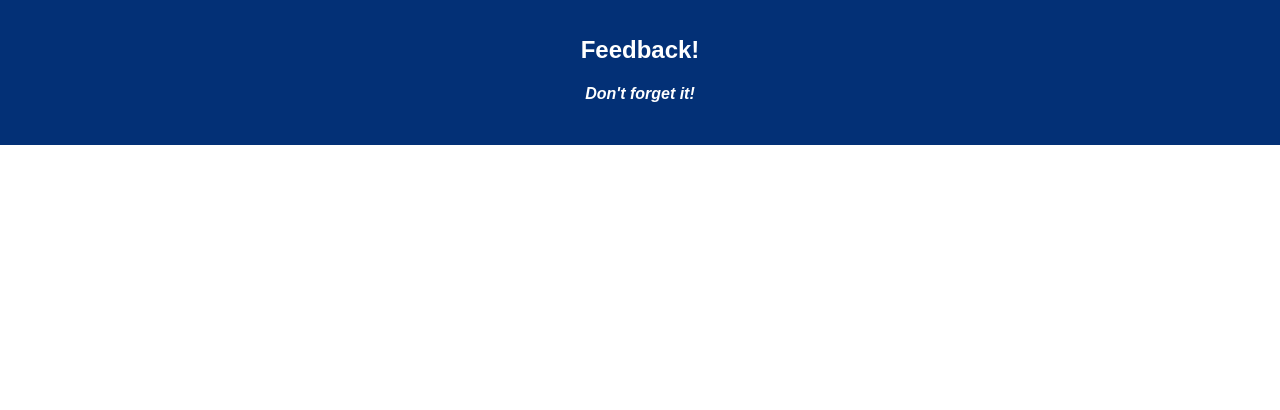
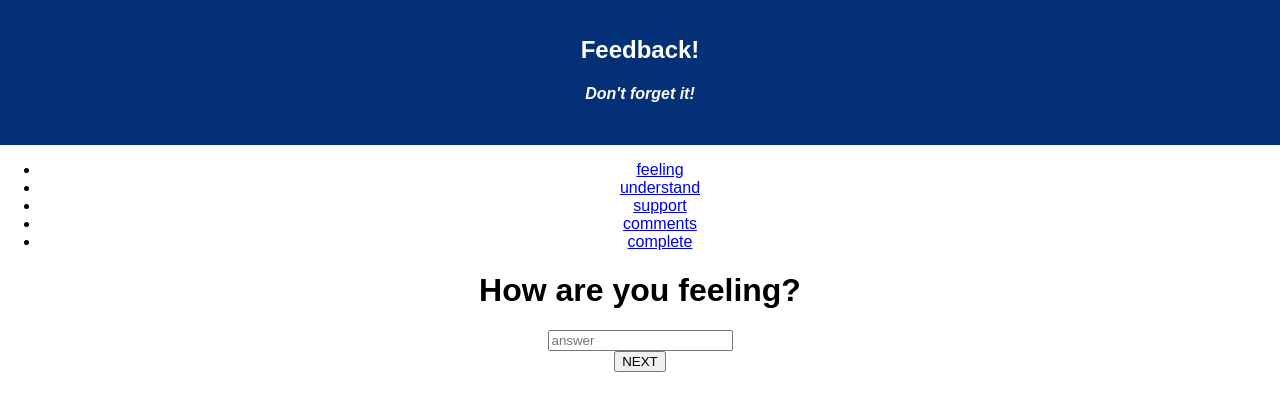
Before and after one commit to joeevert/Redux-Feedback-Loop, a React (Create React App) app: page /#/feeling in a window 1280 px wide. Before the commit this address led to /#/admin. Shown: the top 410 px of the page. Built offline with nearby package versions, Linux system fonts and the light colour scheme.

Commit message:
basic component setup

```diff
--- a/package.json
+++ b/package.json
@@ -8,6 +8,7 @@
     "pg": "^7.4.1",
     "react": "^16.2.0",
     "react-dom": "^16.2.0",
+    "react-router-dom": "^4.3.1",
     "react-scripts": "^2.1.1"
   },
   "devDependencies": {
--- a/src/components/App/App.js
+++ b/src/components/App/App.js
@@ -1,14 +1,37 @@
 import React, { Component } from 'react';
 import axios from 'axios';
 import './App.css';
-import Header from '../Header/Header'
+import Header from '../Header/Header';
+import HowAreYouFeeling from '../HowAreYouFeeling/HowAreYouFeeling';
+import DidYouUnderstand from '../DidYouUnderstand/DidYouUnderstand';
+import Supported from '../Supported/Supported';
+import Comments from '../Comments/Comments';
+import Complete from '../Complete/Complete';
+import { HashRouter as Router, Route, Link } from 'react-router-dom';
 
 class App extends Component {
   render() {
     return (
       <div className="App">
         <Header />
-        <br/>
+        <Router>
+          <div className="App">
+              <nav>
+                <ul>
+                  <li><Link to="/feeling">feeling</Link></li>
+                  <li><Link to="/understand">understand</Link></li>
+                  <li><Link to="/support">support</Link></li>
+                  <li><Link to="/comments">comments</Link></li>
+                  <li><Link to="/complete">complete</Link></li>
+                </ul>
+              </nav>
+              <Route path="/feeling" component= {HowAreYouFeeling} />
+              <Route path="/understand" component= {DidYouUnderstand} />
+              <Route path="/support" component= {Supported} />
+              <Route path="/comments" component= {Comments} />
+              <Route path="/complete" component= {Complete} />
+          </div>
+      </Router>
       </div>
     );
   }
--- /dev/null
+++ b/src/components/Comments/Comments.js
@@ -0,0 +1,15 @@
+import React, { Component } from 'react';
+
+class Comments extends Component {
+  render() {
+    return (
+        <div>
+            <h1>Any comments you want to leave?</h1>
+            <input placeholder="answer"/><br />
+            <button>SUBMIT</button>
+        </div>
+    );
+  }
+}
+
+export default Comments;
--- /dev/null
+++ b/src/components/Complete/Complete.js
@@ -0,0 +1,14 @@
+import React, { Component } from 'react';
+
+class Complete extends Component {
+  render() {
+    return (
+        <div>
+            <h1>Thank You!</h1>
+            <button>Leave New Feedback</button>
+        </div>
+    );
+  }
+}
+
+export default Complete;
--- /dev/null
+++ b/src/components/DidYouUnderstand/DidYouUnderstand.js
@@ -0,0 +1,15 @@
+import React, { Component } from 'react';
+
+class DidYouUnderstand extends Component {
+  render() {
+    return (
+        <div>
+            <h1>How well are you understanding the content?</h1>
+            <input placeholder="answer"/><br />
+            <button>NEXT</button>
+        </div>
+    );
+  }
+}
+
+export default DidYouUnderstand;
--- /dev/null
+++ b/src/components/HowAreYouFeeling/HowAreYouFeeling.js
@@ -0,0 +1,15 @@
+import React, { Component } from 'react';
+
+class HowAreYouFeeling extends Component {
+  render() {
+    return (
+        <div>
+            <h1>How are you feeling?</h1>
+            <input placeholder="answer"/><br />
+            <button>NEXT</button>
+        </div>
+    );
+  }
+}
+
+export default HowAreYouFeeling;
--- /dev/null
+++ b/src/components/Supported/Supported.js
@@ -0,0 +1,15 @@
+import React, { Component } from 'react';
+
+class Supported extends Component {
+  render() {
+    return (
+        <div>
+            <h1>How well are you being supported?</h1>
+            <input placeholder="answer"/><br />
+            <button>NEXT</button>
+        </div>
+    );
+  }
+}
+
+export default Supported;
```
Also changed, not shown: 1 other file (tests, documents, lock files or other folders).
